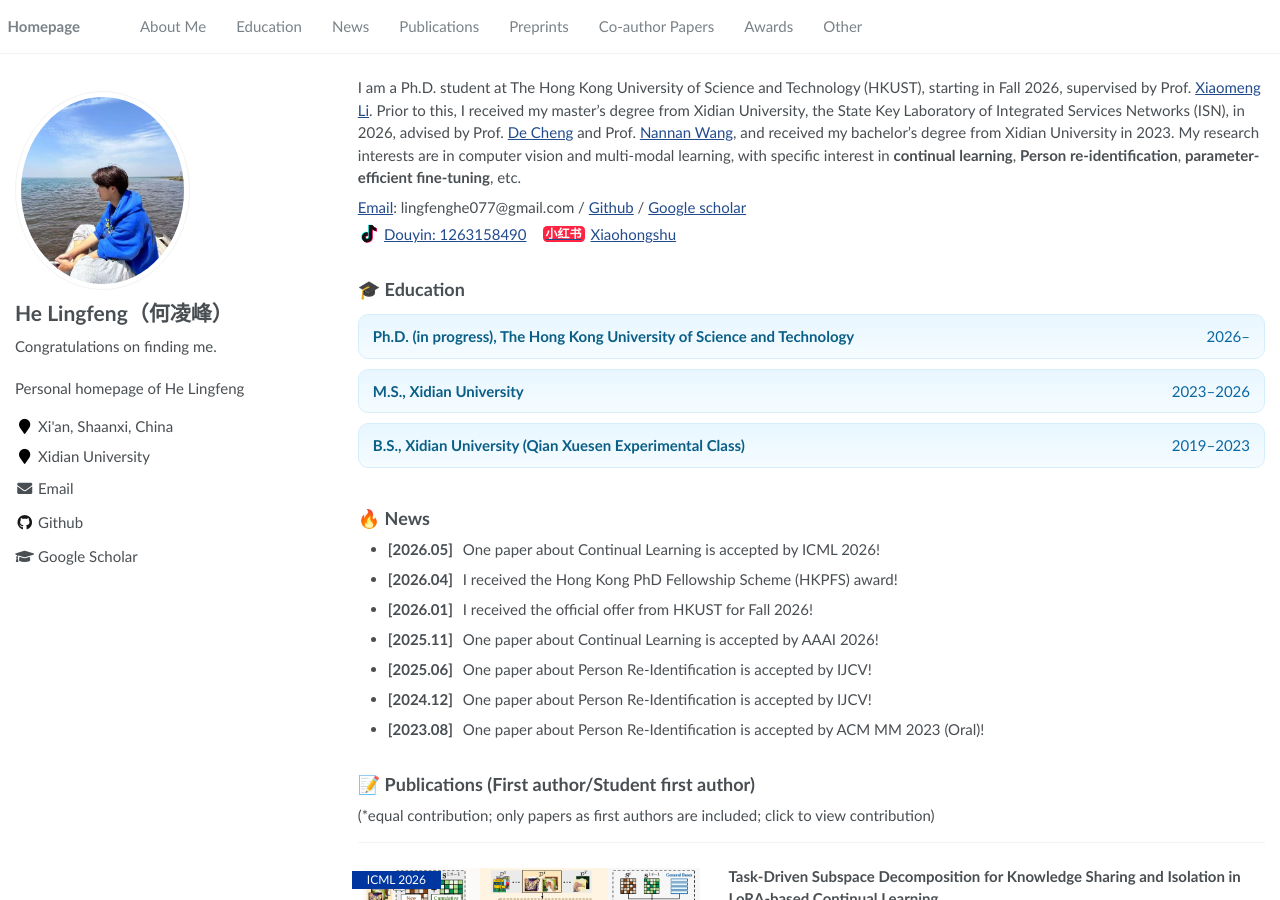
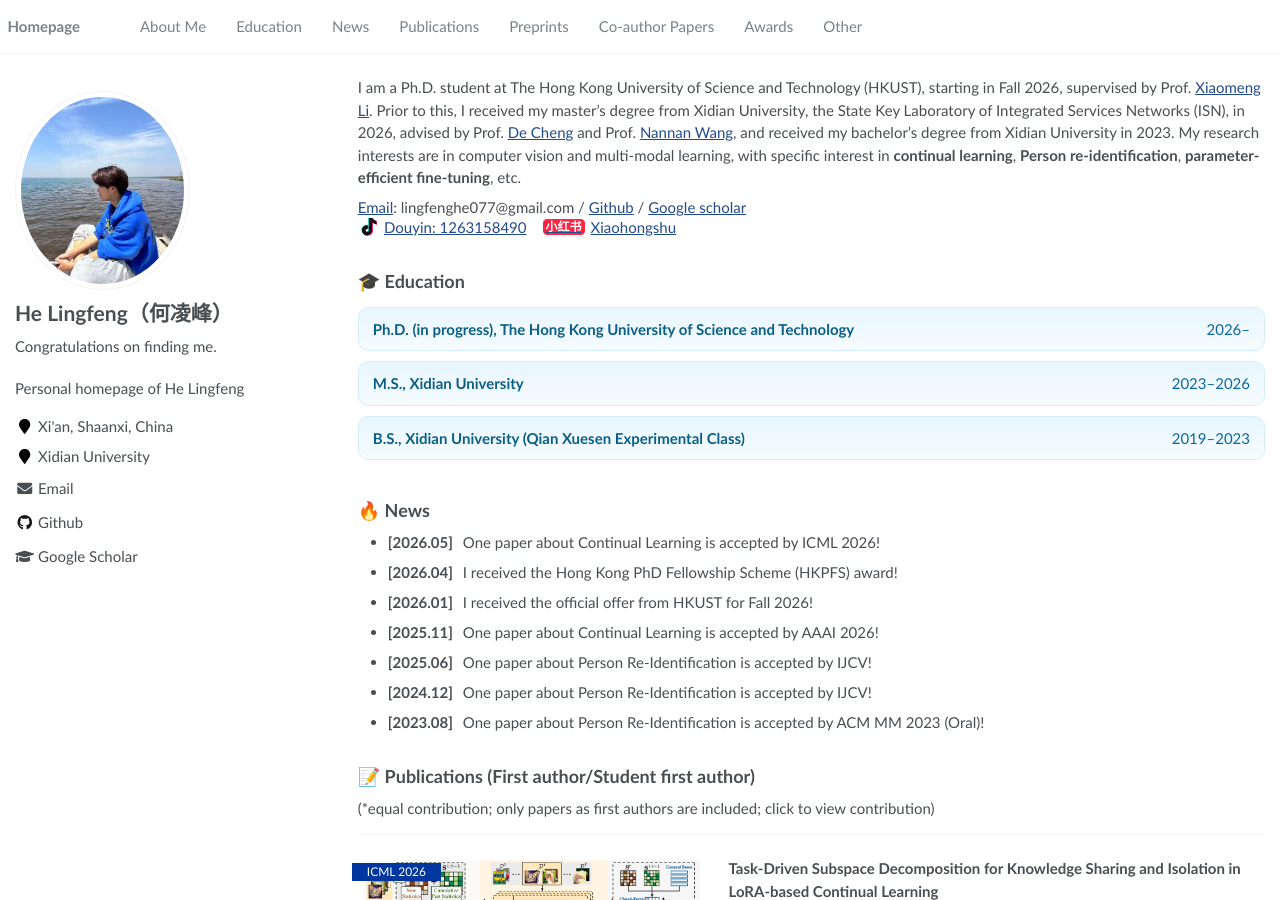
Before and after one commit to HHHLF/profile, a Jekyll site: the page built from _pages/about.md, in a window 1280 px wide and 900 px high. Built offline with Jekyll 4.4.1, drawn with Linux system fonts in a browser that asks for light colours.

Commit message:
fix: show social links directly under contact row

```diff
--- a/_pages/about.md
+++ b/_pages/about.md
@@ -343,9 +343,9 @@ document.addEventListener("click", function(event) {
 
 I am a Ph.D. student at The Hong Kong University of Science and Technology (HKUST), starting in Fall 2026, supervised by Prof. [Xiaomeng Li](https://scholar.google.com/citations?user=uVTzPpoAAAAJ&hl=en). Prior to this, I received my master's degree from Xidian University, the State Key Laboratory of Integrated Services Networks (ISN), in 2026, advised by Prof. [De Cheng](https://scholar.google.com/citations?user=180lASkAAAAJ&hl=en) and Prof. [Nannan Wang](https://scholar.google.com/citations?user=SRBn7oUAAAAJ&hl=en), and received my bachelor's degree from Xidian University in 2023. My research interests are in computer vision and multi-modal learning, with specific interest in **continual learning**, **Person re-identification**, **parameter-efficient fine-tuning**, etc.
 
-[Email](mailto:lingfenghe077@gmail.com){:target="_self"}: lingfenghe077@gmail.com / [Github](https://github.com/HHHLF) / [Google scholar](https://scholar.google.com/citations?user=bUCPpbAAAAAJ&hl=zh-CN)
-
-<div class="social-row">
+<p class="contact-lines">
+  <a href="mailto:lingfenghe077@gmail.com" target="_self">Email</a>: lingfenghe077@gmail.com / <a href="https://github.com/HHHLF" target="_blank" rel="noopener">Github</a> / <a href="https://scholar.google.com/citations?user=bUCPpbAAAAAJ&hl=zh-CN" target="_blank" rel="noopener">Google scholar</a><br>
+<span class="social-row">
   <a class="social-link" href="https://www.douyin.com/search/1263158490?type=user" target="_blank" rel="noopener">
     <span class="social-icon douyin-icon" aria-hidden="true">
       <svg viewBox="0 0 48 48" role="img" focusable="false">
@@ -360,7 +360,8 @@ I am a Ph.D. student at The Hong Kong University of Science and Technology (HKUS
     <span class="social-icon rednote-icon" aria-hidden="true">小红书</span>
     Xiaohongshu
   </a>
-</div>
+</span>
+</p>
 
 <span class="anchor" id="education"></span>
 
```
